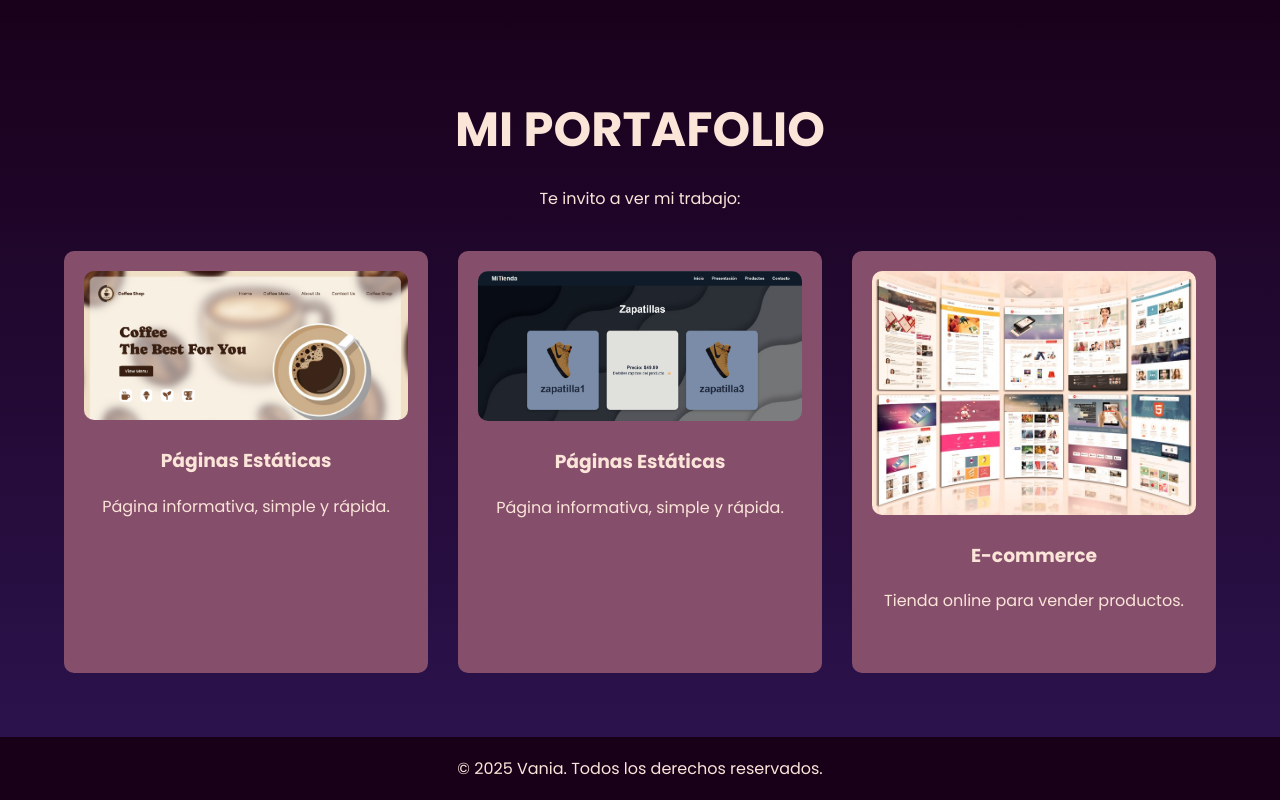
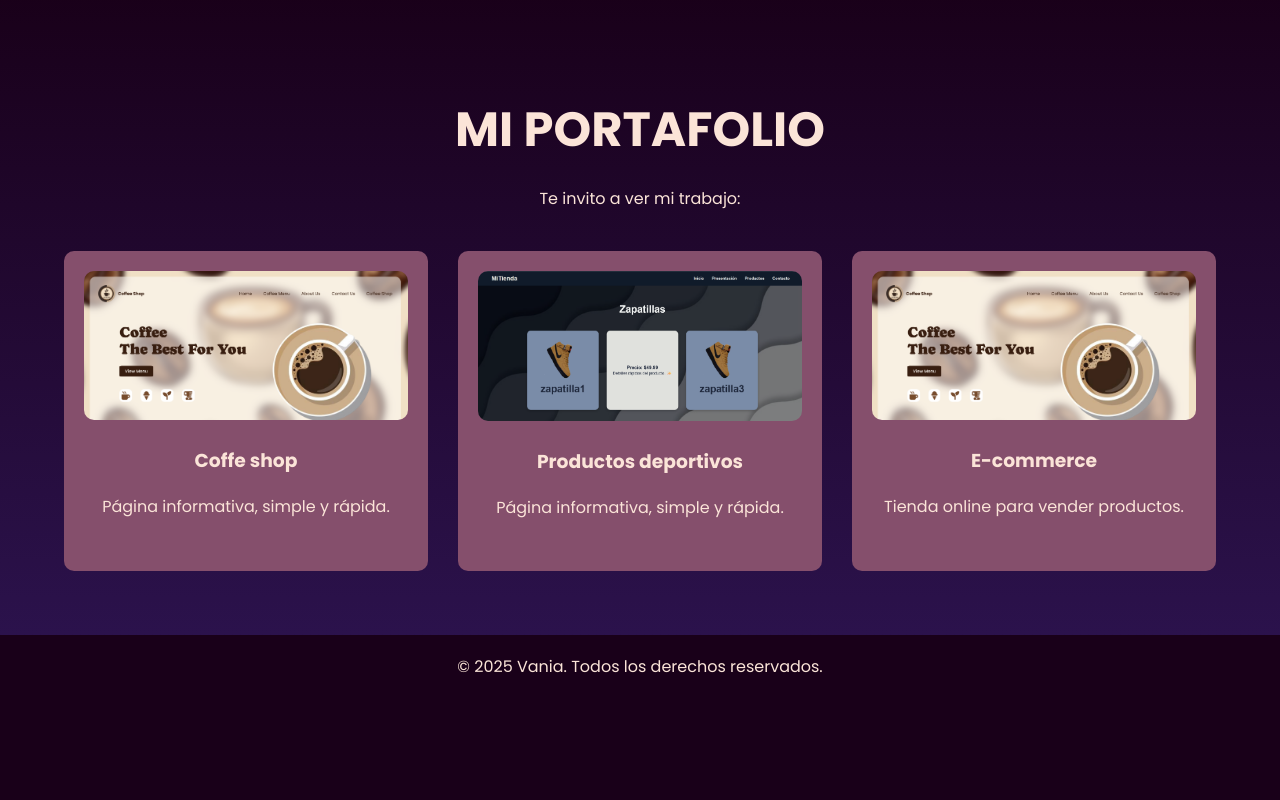
Before and after one commit to VaniaCF/portafolio, a plain HTML site: page index.html in a window 1280 px wide. Shown: the part 1526-2326 px from the top of the page. After the commit the page ends 2224 px from the top, so only its background shows below. Drawn offline with Linux system fonts and the light colour scheme; a script that the page names is missing; a web font is replaced by a local one.

Commit message:
trecesepcuatro

```diff
--- a/index.html
+++ b/index.html
@@ -90,17 +90,17 @@
         <div class="cartas">
             <a href="proyecto1PaginaCafe/index.html" target="_blank" class="carta animar">
                 <img src="images/proyecto1.png" alt="Páginas Estáticas" />
-                <h3>Páginas Estáticas</h3>
+                <h3>Coffe shop</h3>
                 <p>Página informativa, simple y rápida.</p>
             </a>
 
             <a href="proyecto2hovercss/index.html" target="_blank" class="carta animar">
                 <img src="images/proyecto2.png" alt="Páginas Estáticas" />
-                <h3>Páginas Estáticas</h3>
+                <h3>Productos deportivos</h3>
                 <p>Página informativa, simple y rápida.</p>
             </a>
             <div class="carta animar" >
-                <img src="images/presentacion.jpeg" alt="E-commerce" />
+                <img src="images/proyecto1.png" alt="E-commerce" />
                 <h3>E-commerce</h3>
                 <p>Tienda online para vender productos.</p>
             </div>
--- a/styles.css
+++ b/styles.css
@@ -241,6 +241,7 @@ nav a {
     transition: transform 0.4s cubic-bezier(.28,1.25,.58,1),
                 box-shadow 0.4s ease,
                 filter 0.4s ease;
+    height: 20rem;
 }
 
 .carta img {
```
